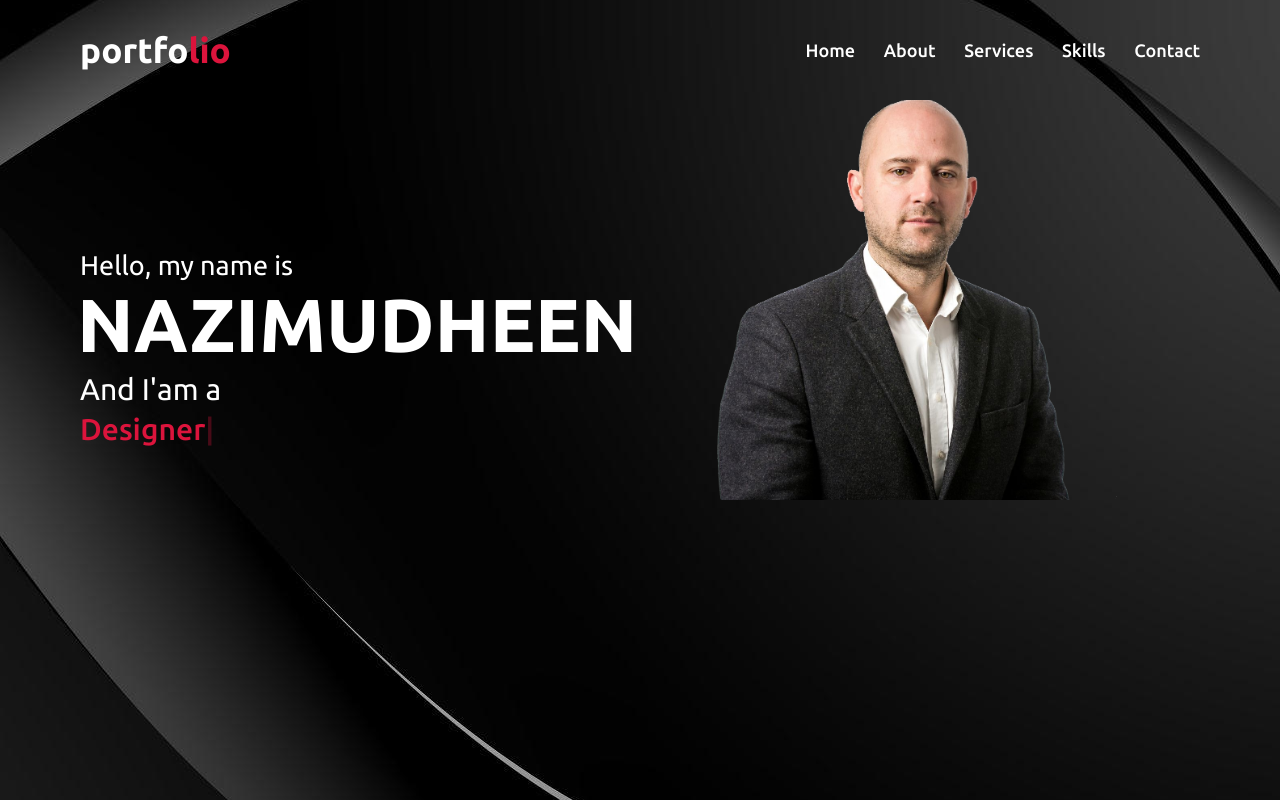
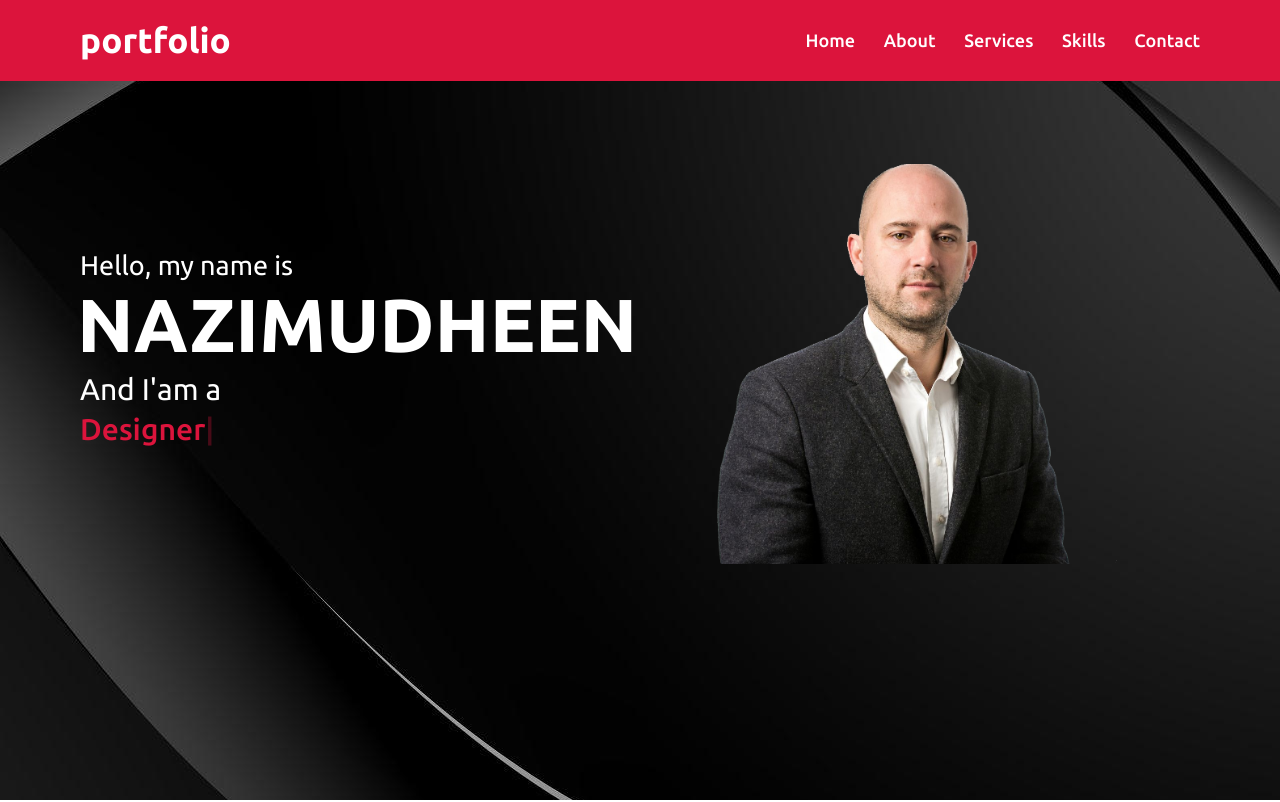
Before and after one commit to NAZIMUDHEEN267/portfolio, a plain HTML site: page index.html in a window 1280 px wide. Shown: the top 802 px of the page. Drawn offline with nearby package versions, Linux system fonts and the light colour scheme.

Commit message:
navbar issue solved

```diff
--- a/style.css
+++ b/style.css
@@ -18,8 +18,9 @@ html{
     width: 100%;
     z-index: 999;
     font-family: 'Ubuntu', sans-serif;
-    padding: 30px 0;
+    padding: 20px 0;
     transition: all 0.3s ease;
+    background: crimson;
 }
 
 .navbar .sticky{
@@ -47,7 +48,7 @@ html{
 }
 
 .navbar .logo a span{
-    color: crimson;
+    color: #fff;
     transition: all 0.3s ease;
 }
 
@@ -69,7 +70,7 @@ html{
 }
 
 .navbar .menu li a:hover{
-    color: crimson;
+    color: black;
 }
 
 .navbar .sticky .menu li a:hover{
@@ -149,14 +150,6 @@ html{
     width: 55%;
  }
 
- .home .right img{
-     height: 400px;
-     width: 400px;
-     object-fit: cover;
-     border-radius: 6px;
- }
-
-
  .home .right{
      width: 45%;
  }
@@ -166,6 +159,7 @@ html{
     width: 400px;
     object-fit: cover;
     border-radius: 6px;
+    margin-top: 4rem;
 }
 
 
```
Also changed, not shown: index.html (+5 -1 lines), script.js (line endings or trailing spaces).
